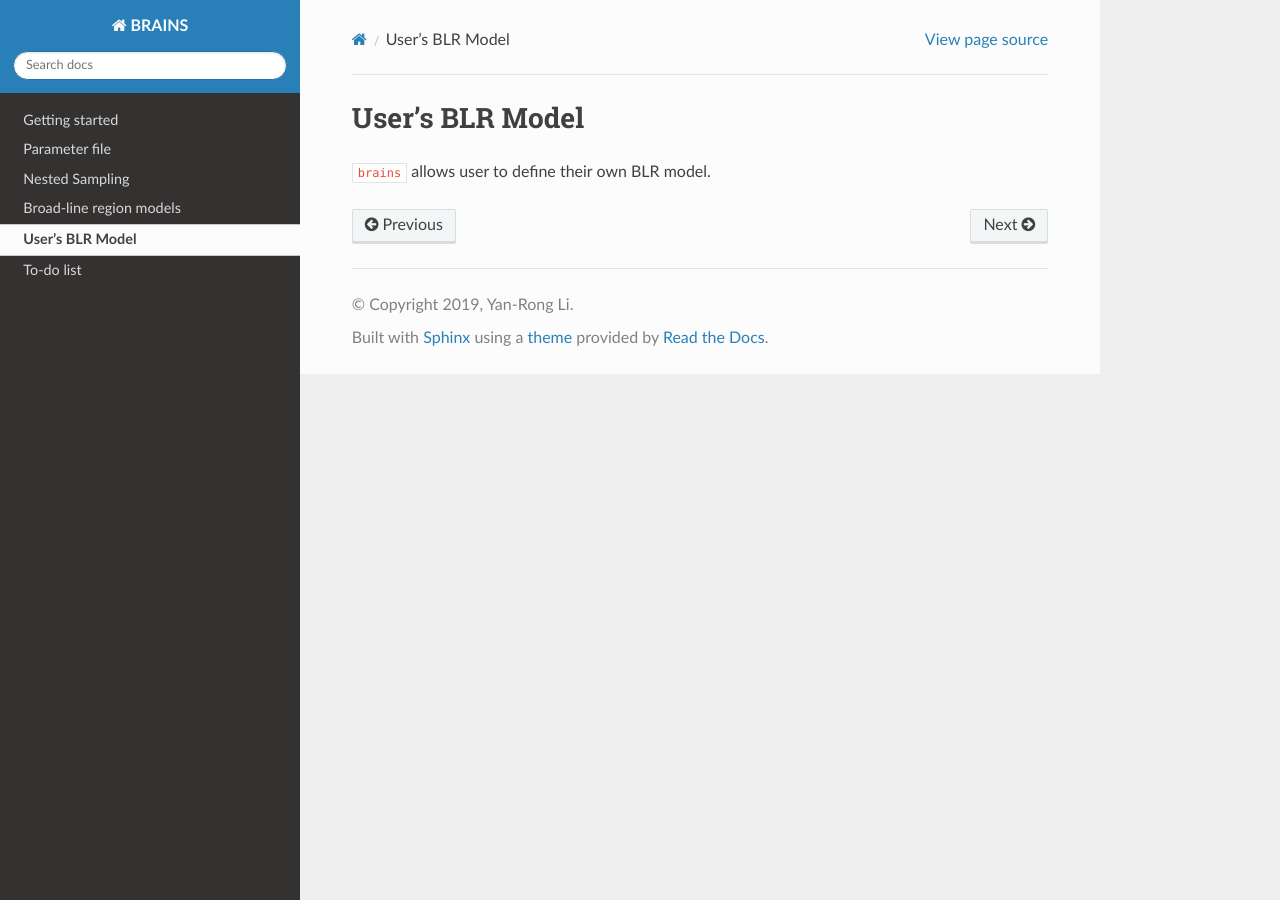
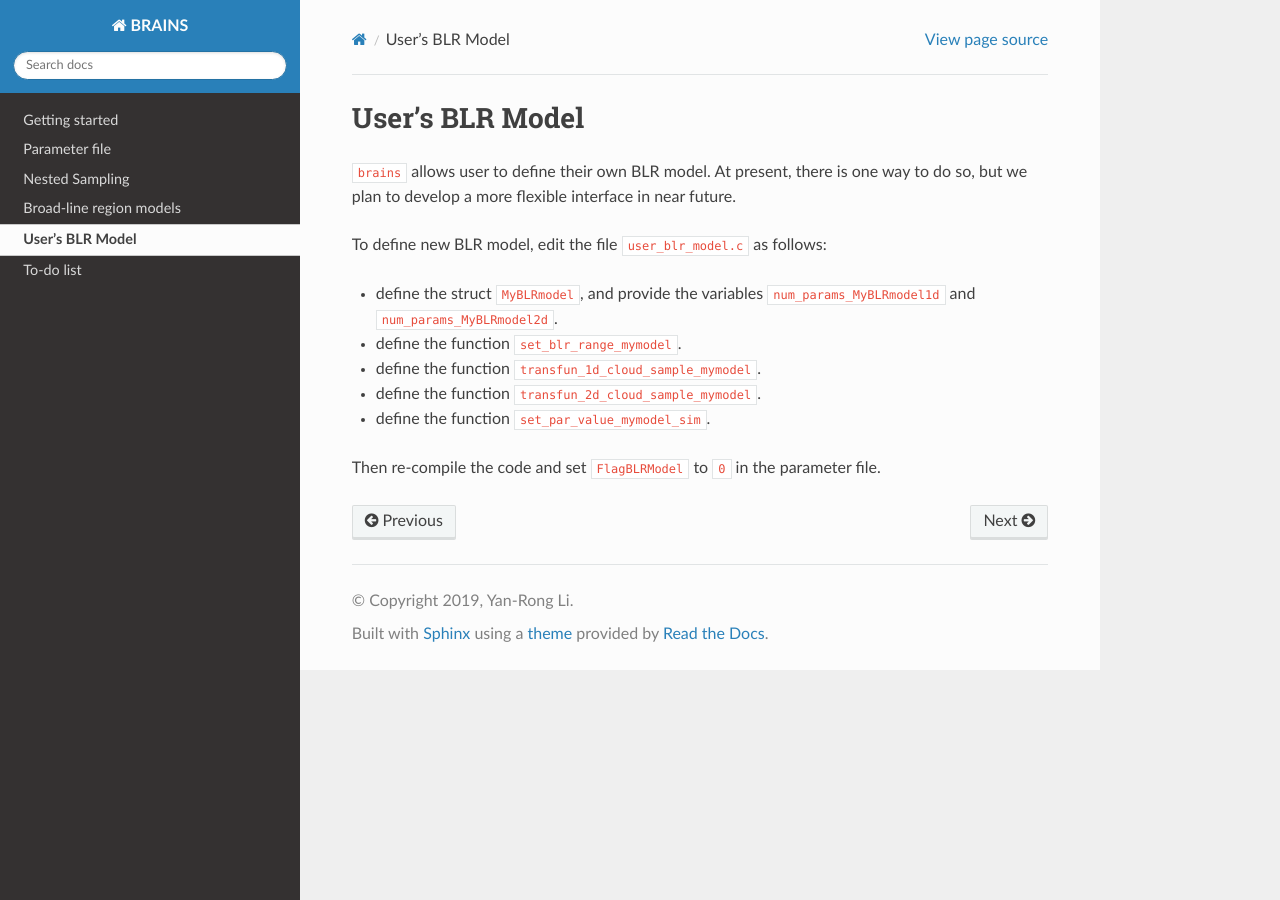
Before and after one commit to LiyrAstroph/BRAINS, a Sphinx documentation site: the page built from docs/user_model.rst, in a window 1280 px wide. Built offline with Sphinx 7.4.7 and the Read the Docs theme 2.0.0, drawn with Linux system fonts in a browser that asks for light colours.

Commit message:
update docs.

```diff
--- a/docs/user_model.rst
+++ b/docs/user_model.rst
@@ -3,3 +3,21 @@ User's BLR Model
 ******************
 
 ``brains`` allows user to define their own BLR model.
+At present, there is one way to do so, but we plan to develop a
+more flexible interface in near future.
+
+To define new BLR model, edit the file ``user_blr_model.c`` as follows:
+
+* define the struct ``MyBLRmodel``, and provide the variables
+  ``num_params_MyBLRmodel1d`` and ``num_params_MyBLRmodel2d``.
+
+* define the function ``set_blr_range_mymodel``.
+
+* define the function ``transfun_1d_cloud_sample_mymodel``.
+
+* define the function ``transfun_2d_cloud_sample_mymodel``.
+
+* define the function ``set_par_value_mymodel_sim``.
+
+Then re-compile the code and set ``FlagBLRModel`` to ``0``
+in the parameter file.
```
